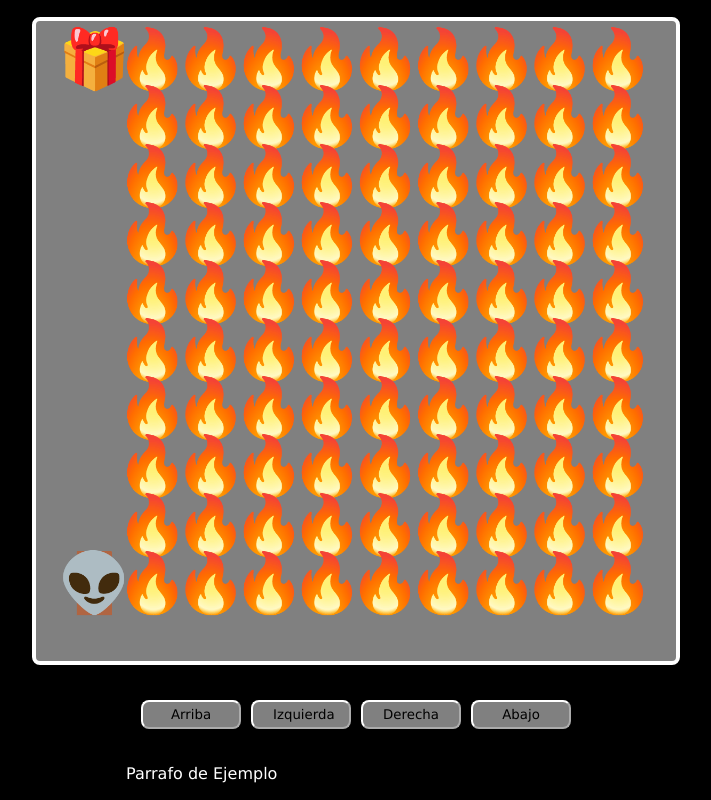
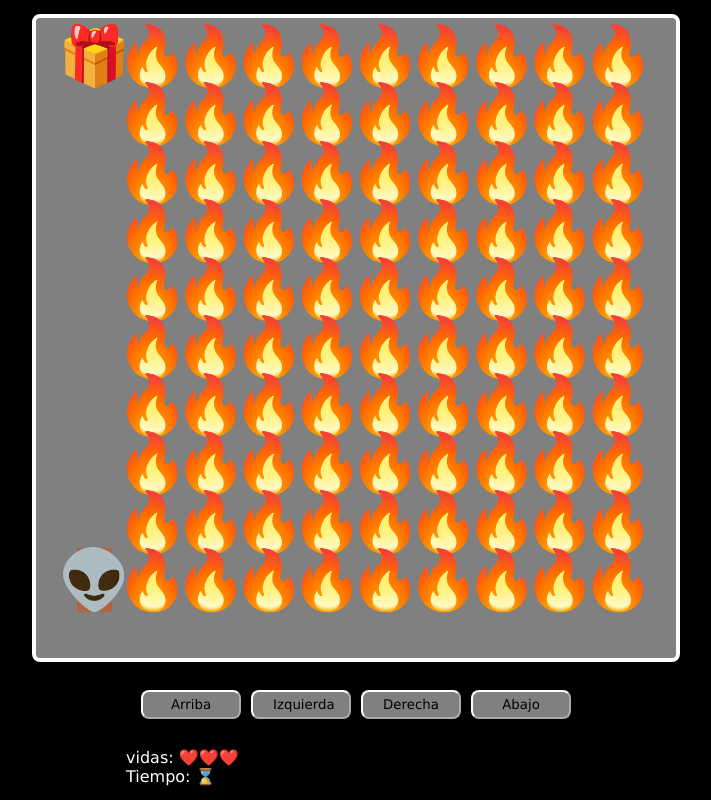
Before and after one commit to FaustoMB/taller-practico-javascript-videogames, a plain HTML site: page index.html in a window 1280 px wide. Shown: the whole page, without its empty margins (284-995 px from the left). Drawn offline with Linux system fonts and the light colour scheme.

Commit message:
Se agrega el sistema de vidas y se comienza el sistema de temporizador

```diff
--- a/game.js
+++ b/game.js
@@ -4,9 +4,12 @@ const btnUp = document.querySelector('#up')
 const btnLeft = document.querySelector('#left')
 const btnRight = document.querySelector('#right')
 const btnDown = document.querySelector('#down')
+const spanLives = document.querySelector('#lives')
+const spanTime = document.querySelector('#time')
 
 let canvasSize;
 let elementsSize;
+let timeStart;
 let level = 0;
 let lives = 3;
 
@@ -34,10 +37,16 @@ function startGame (){
         gameWin();
         return;
     }
+
+
+
+
     const map = maps[level];
     const mapRows = map.trim().split('\n');
     const mapMatrix = mapRows.map(row => row.trim().split(''))
     console.log({map,mapRows,mapMatrix});
+
+    showLives();
 
     enemiesPosition = [];
     game.clearRect(0,0,canvasSize,canvasSize)
@@ -111,6 +120,7 @@ function levelWin (){
 
 function levelFail(){
     lives --;
+
     if (lives <= 0){
         level = 0;
         lives = 3
@@ -120,6 +130,18 @@ function levelFail(){
     startGame();
 
 
+
+}
+
+function showLives() {
+    const heartArrays = Array(lives).fill(emojis['HEART'])
+    console.log({heartArrays});
+    spanLives.innerHTML = "";
+    heartArrays.forEach(heart => spanLives.innerHTML += heart);
+    // heartArrays.forEach(heart => spanLives.append(heart));
+}
+
+function showTime () {
 
 }
 
--- a/index.html
+++ b/index.html
@@ -18,7 +18,8 @@
         </div>
 
         <div class="messages">
-            <p>Parrafo de Ejemplo</p>
+            <p>vidas: <span id="lives"></span> </p>
+            <p>Tiempo: ⌛ <span id="time"></span> </p>
         </div>
     </div>
 
--- a/maps.js
+++ b/maps.js
@@ -12,6 +12,7 @@ const emojis = {
     'BOMB_COLLISION': '💨',
     'GAME_OVER': '☹️',
     'WIN': '😎',
+    'HEART' : '❤️',
   };
 
   const maps = [];
```
